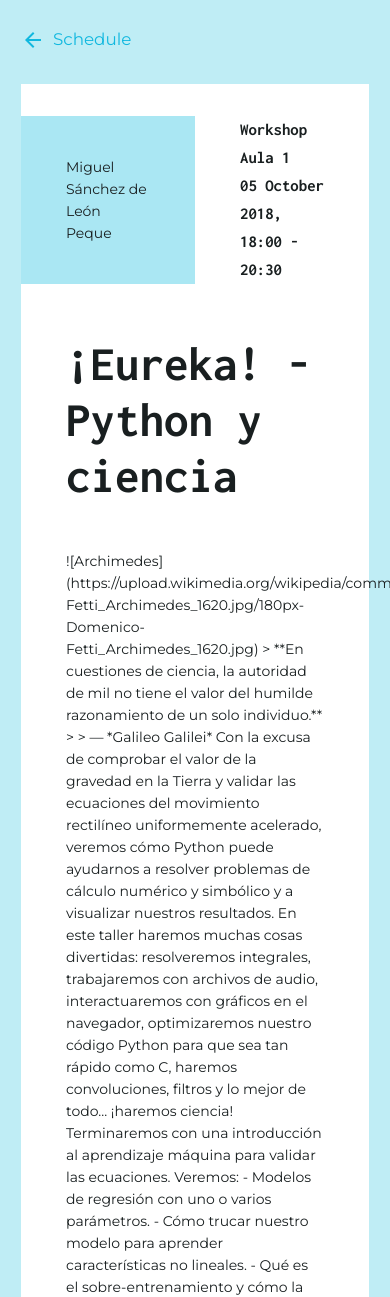
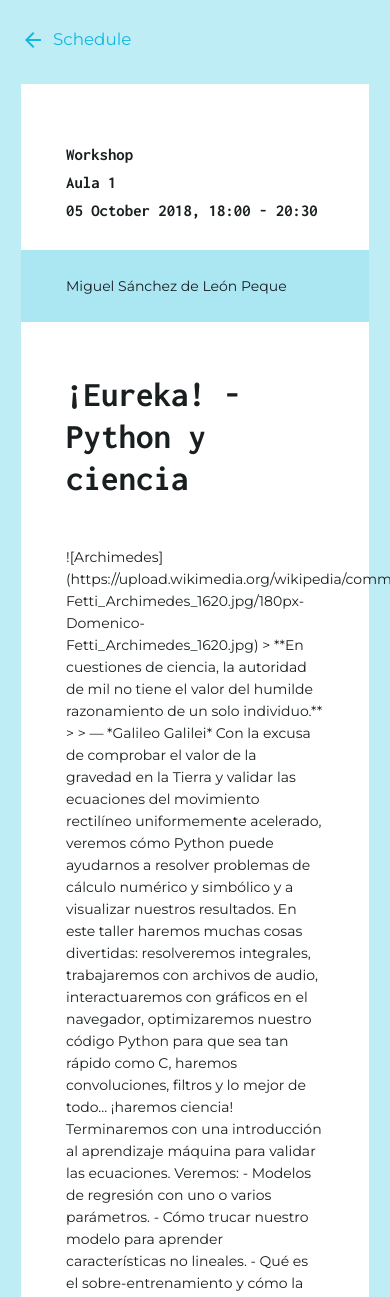
Before and after one commit to python-spain/PyConES-2018, a Django app: a page that uses web/templates/details/talk.html in a window 390 px wide; the page is wider, and only the part inside the window is pictured. Shown: the top 1297 px of that part. Run offline with Django 3.2, Linux system fonts and the light colour scheme; style sheets or scripts are compiled from the project's sources; some libraries are stand-ins or nearby versions.

Commit message:
update talk detail for Javier Palanca iPhone

```diff
--- a/web/static/web/scss/talk-detail.scss
+++ b/web/static/web/scss/talk-detail.scss
@@ -11,6 +11,10 @@
     font-weight: $bold;
     font-family: $altFontFamily;
     margin: 20px 45px 0;
+    @media(max-width: $mobile) {
+      font-size: 2.5rem;
+      line-height: 3rem;
+    }
   }
   &__row {
     display: flex;
@@ -24,6 +28,16 @@
     }
     p {
       margin: 0;
+    }
+    &.talk-details__row-attrs {
+      @media(max-width: $mobile) {
+        flex-wrap: wrap;
+        flex-direction: column-reverse;
+        > div {
+          width: 100%;
+          padding: 25px 45px;
+        }
+      }
     }
   }
   &__speakers {
--- a/web/static/web/scss/variables.scss
+++ b/web/static/web/scss/variables.scss
@@ -33,6 +33,7 @@ $bold: 700;
 $baseTransition: .2s;
 
 // Media queries breakpoints
+$mobile: 768px;
 $desktop: 1024px;
 $widescreen: 1216px;
 //$breakpoint1-width: 992px;
--- a/web/templates/details/talk.html
+++ b/web/templates/details/talk.html
@@ -14,7 +14,7 @@
                 {% trans "Schedule" %}
             </a>
             <div class="details__content">
-                <div class="talk-details__row">
+                <div class="talk-details__row talk-details__row-attrs">
                     <div class="talk-details__speakers">
                         {{ speakers|linebreaks }}
                     </div>
```
